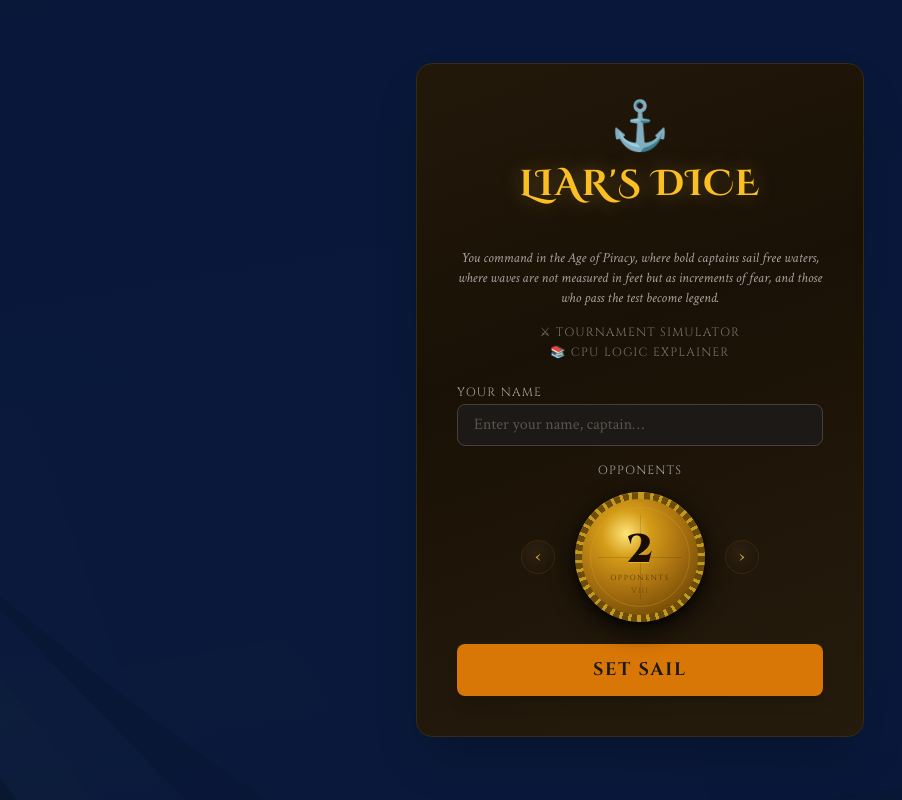
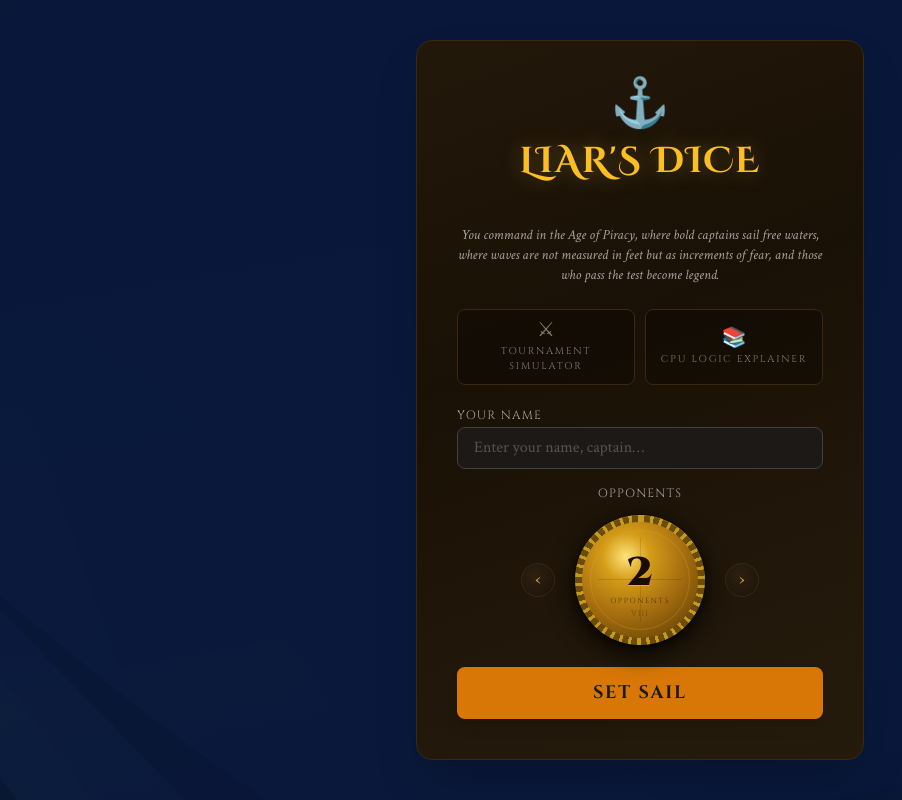
Before and after one commit to kirktobridge/liars_dice_python, a FastAPI app: page / in a window 1280 px wide. Shown: the whole page, without its empty margins (0-902 px from the left). Run offline with FastAPI, Linux system fonts and the light colour scheme; some libraries are stand-ins or nearby versions.

Commit message:
feat(web): promote tournament/explainer links to tooltip buttons
Replace the two small text links on the lobby with medium-sized
secondary buttons (icon + label) so they're more discoverable, while
keeping SET SAIL as the primary action. Each button shows a hover
tooltip describing what the destination does.

Co-Authored-By: Claude Opus 4.7 <noreply@anthropic.com>

```diff
--- a/web/static/index-components.css
+++ b/web/static/index-components.css
@@ -1,3 +1,94 @@
+/* ── LOBBY SECONDARY ACTIONS (Tournament / Explainer) ── */
+.lobby-secondary-actions {
+  display: flex;
+  gap: 10px;
+  margin: -8px 0 22px;
+}
+
+.lobby-secondary-btn {
+  position: relative;
+  flex: 1;
+  display: flex;
+  flex-direction: column;
+  align-items: center;
+  justify-content: center;
+  gap: 4px;
+  padding: 10px 8px;
+  border: 1px solid var(--color-border-wood, #5a4a38);
+  border-radius: 8px;
+  background: rgba(0, 0, 0, 0.28);
+  color: #8a7a68;
+  text-decoration: none;
+  font-family: var(--font-display);
+  transition: border-color 0.15s, color 0.15s, background 0.15s, box-shadow 0.15s;
+}
+
+.lobby-secondary-btn:hover {
+  border-color: var(--color-gold, #c9a84c);
+  color: var(--color-gold-bright, #e8c875);
+  background: rgba(201, 168, 76, 0.08);
+  box-shadow: 0 0 10px var(--color-gold-alpha-30, rgba(201, 168, 76, 0.3));
+}
+
+.lobby-secondary-icon {
+  font-size: 1.25rem;
+  line-height: 1;
+}
+
+.lobby-secondary-label {
+  font-size: 0.62rem;
+  letter-spacing: 0.18em;
+  text-transform: uppercase;
+}
+
+/* Tooltip on hover via data-tooltip */
+.lobby-secondary-btn[data-tooltip]::before,
+.lobby-secondary-btn[data-tooltip]::after {
+  position: absolute;
+  left: 50%;
+  bottom: calc(100% + 8px);
+  opacity: 0;
+  pointer-events: none;
+  transition: opacity 0.15s ease;
+  z-index: 20;
+}
+
+.lobby-secondary-btn[data-tooltip]::before {
+  content: attr(data-tooltip);
+  transform: translateX(-50%);
+  width: max-content;
+  max-width: 240px;
+  padding: 7px 10px;
+  background: #1a0c00;
+  border: 1px solid var(--color-gold, #c9a84c);
+  border-radius: 6px;
+  color: #e8c875;
+  font-family: 'Crimson Text', serif;
+  font-size: 0.8rem;
+  font-style: italic;
+  line-height: 1.3;
+  letter-spacing: normal;
+  text-transform: none;
+  white-space: normal;
+  text-align: center;
+  box-shadow: 0 4px 14px rgba(0, 0, 0, 0.7);
+}
+
+.lobby-secondary-btn[data-tooltip]::after {
+  content: '';
+  transform: translateX(-50%);
+  bottom: calc(100% + 2px);
+  border: 6px solid transparent;
+  border-top-color: var(--color-gold, #c9a84c);
+}
+
+.lobby-secondary-btn[data-tooltip]:hover::before,
+.lobby-secondary-btn[data-tooltip]:hover::after,
+.lobby-secondary-btn[data-tooltip]:focus-visible::before,
+.lobby-secondary-btn[data-tooltip]:focus-visible::after {
+  opacity: 1;
+}
+
 /* ── PIECE OF EIGHT DIAL ─────────────────────────────── */
 .coin-dial {
   display: flex;
--- a/web/templates/index.html
+++ b/web/templates/index.html
@@ -32,14 +32,18 @@
       </h1>
       <p class="text-stone-400 font-body italic mb-8 text-sm"><br></br>You command in the Age of Piracy, where bold captains sail free waters, where waves are not measured in feet but as increments of fear, and those who pass the test become legend.</p>
 
-      <a href="/tournament"
-        class="block text-center text-xs font-display tracking-widest text-stone-500 hover:text-amber-400 transition-colors -mt-4">
-        ⚔ TOURNAMENT SIMULATOR
-      </a>
-      <a href="/explainer"
-        class="block text-center text-xs font-display tracking-widest text-stone-500 hover:text-amber-400 transition-colors mb-6 mt-1">
-        📚 CPU LOGIC EXPLAINER
-      </a>
+      <div class="lobby-secondary-actions">
+        <a href="/tournament" class="lobby-secondary-btn"
+           data-tooltip="Pit AI captains against each other across many games and review aggregate stats.">
+          <span class="lobby-secondary-icon">⚔</span>
+          <span class="lobby-secondary-label">TOURNAMENT SIMULATOR</span>
+        </a>
+        <a href="/explainer" class="lobby-secondary-btn"
+           data-tooltip="Step through CPU decision-making on hand-picked scenarios to see how the AI reasons.">
+          <span class="lobby-secondary-icon">📚</span>
+          <span class="lobby-secondary-label">CPU LOGIC EXPLAINER</span>
+        </a>
+      </div>
 
       <div class="space-y-4 text-left">
 
```
